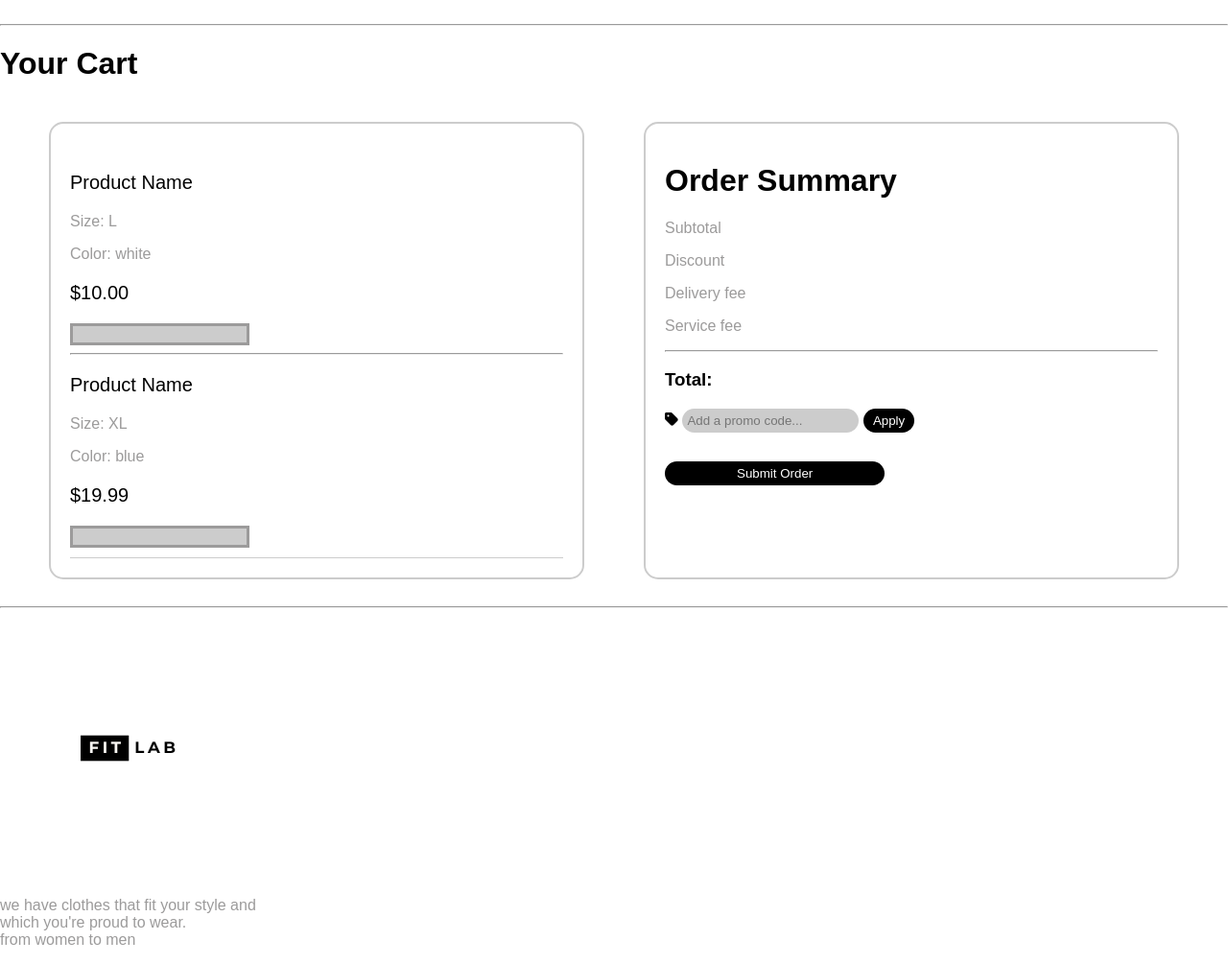
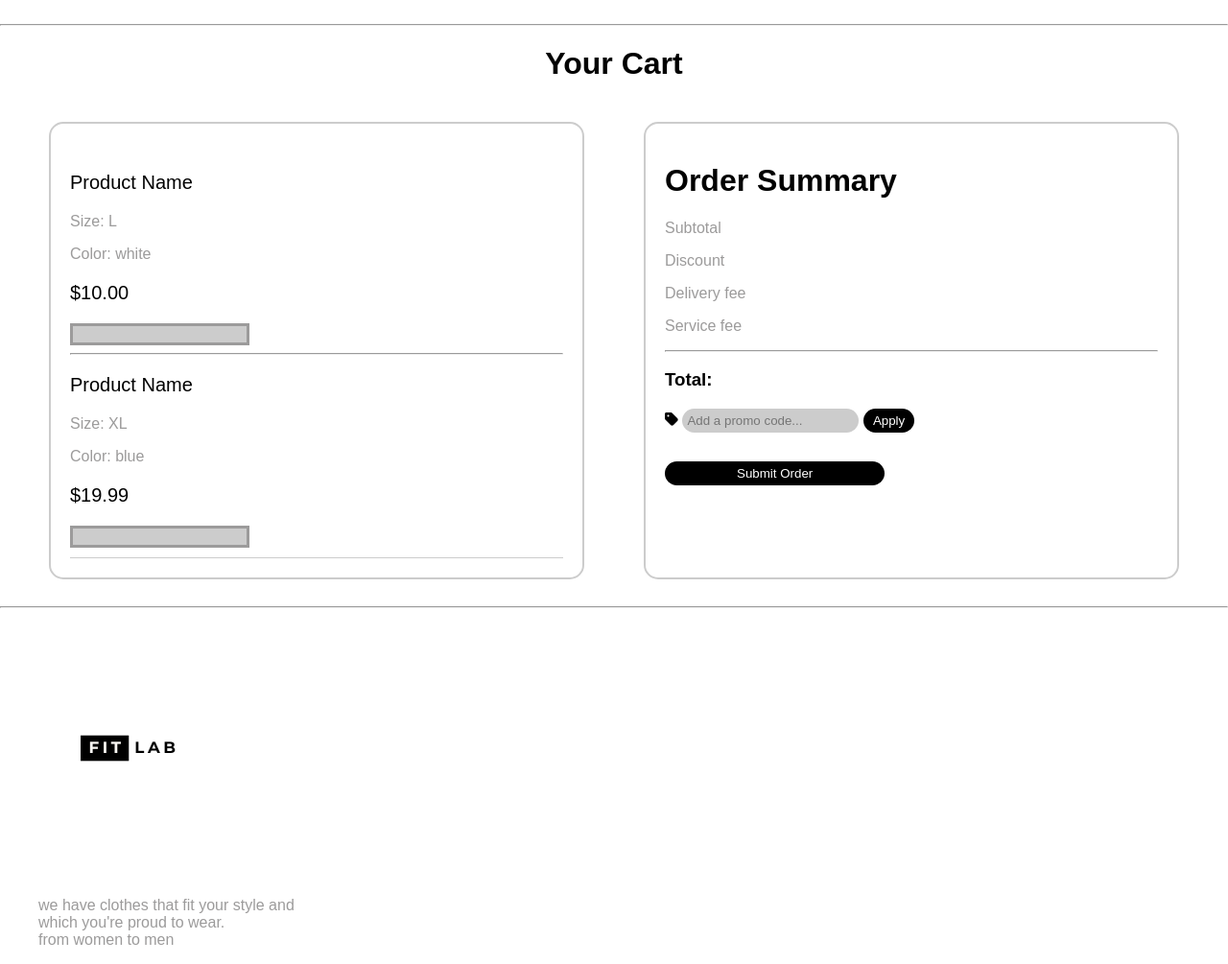
Before and after one commit to Moaz7799/fitlab-ecommerce, a plain HTML site: page Cart/cart.html in a window 1280 px wide. Shown: the part 297-1302 px from the top of the page at 96% size. Drawn offline with Linux system fonts and the light colour scheme.

Commit message:
minor changes

```diff
--- a/Cart/cart.css
+++ b/Cart/cart.css
@@ -47,8 +47,8 @@ header {
     cursor: pointer;
 }
 
-#mantra{
-    margin: 20px;
+#bottomtext{
+    margin-left: 40px;
     color: #9c9b9b;}
 
 .subtext{
@@ -113,7 +113,7 @@ header {
 
 }
 
-#Title{text-align: left;
+#Title{text-align: center;
 
 
 }
--- a/Cart/cart.html
+++ b/Cart/cart.html
@@ -9,7 +9,7 @@
 
 </head>
 <body>
-    <header><a href="" class="Logo"><img src="light-250px.png" alt="Fitlab"></a>
+    <header><a href="../ecommerce.html" class="Logo"><img src="light-250px.png" alt="Fitlab"></a>
         <a href="">Shop</a>
         <a href="">On Sale</a>
         <a href="">New Arrivals</a>
@@ -78,7 +78,7 @@
     <footer>
         <hr>
         <h1><a href="" id="logo_footer"><img src="light-250px.png" alt=""></a></h1>
-        <p class="subtext">we have clothes that fit your style and <br>
+        <p class="subtext" id="bottomtext">we have clothes that fit your style and <br>
             which you're proud to wear. <br> from
             women to men
         </p>
```
